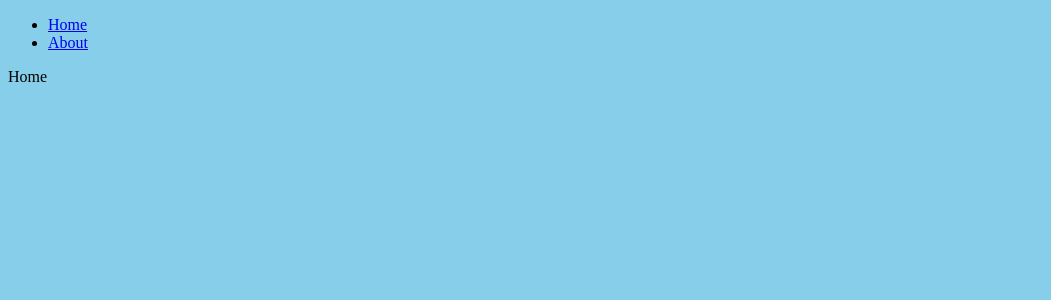
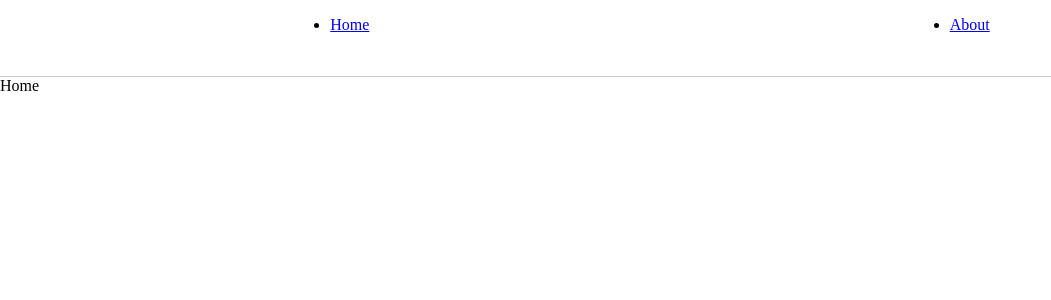
Before and after one commit to paranpiano/AppBakeHouse.Home, a React (Create React App) app: page / in a window 1280 px wide. Shown: the top 300 px of the page, without its empty margins (0-1051 px from the left). Built offline with nearby package versions, Linux system fonts and the light colour scheme.

Commit message:
apply custom ui, css

```diff
--- a/src/App.css
+++ b/src/App.css
@@ -1,38 +1,26 @@
 .App {
-  text-align: center;
+  display: block;
+  margin: 0;
+  padding: 0;
+  width: 100%;
+  min-height: 100%;
 }
 
-.App-logo {
-  height: 40vmin;
-  pointer-events: none;
+nav {
+  display: block;
+  width: 100%;
+  height: 60px;
+  border-bottom: 1px solid #cccccc;
 }
 
-@media (prefers-reduced-motion: no-preference) {
-  .App-logo {
-    animation: App-logo-spin infinite 20s linear;
-  }
+.App nav ul {
+  display: flex;
+  justify-content: space-around;
+  align-items: center;
 }
 
-.App-header {
-  background-color: #282c34;
-  min-height: 100vh;
-  display: flex;
-  flex-direction: column;
-  align-items: center;
-  justify-content: center;
-  font-size: calc(10px + 2vmin);
-  color: white;
+main {
+  display: block;
+  width: 100%;
+  height: calc(100% - 60px);
 }
-
-.App-link {
-  color: #61dafb;
-}
-
-@keyframes App-logo-spin {
-  from {
-    transform: rotate(0deg);
-  }
-  to {
-    transform: rotate(360deg);
-  }
-}
--- a/src/App.js
+++ b/src/App.js
@@ -9,7 +9,7 @@
 const App = () => {
   return (
     <Router>
-      <div>
+      <div className="App">
         <nav>
           <ul>
             <li>
@@ -20,7 +20,7 @@
             </li>
           </ul>
         </nav>
-
+        <main>
           <Switch>
             <Route exact path="/">
               <Home />
@@ -29,6 +29,7 @@
               <About />
             </Route>
           </Switch>
+        </main>
       </div>
     </Router>
   );
--- a/src/index.css
+++ b/src/index.css
@@ -1,3 +1,8 @@
+html,
 body {
-  background-color: skyblue;
+  display: block;
+  margin: 0;
+  padding: 0;
+  width: 100%;
+  min-height: 100%;
 }
```
Lines whose indentation alone changed are shown as unchanged.
